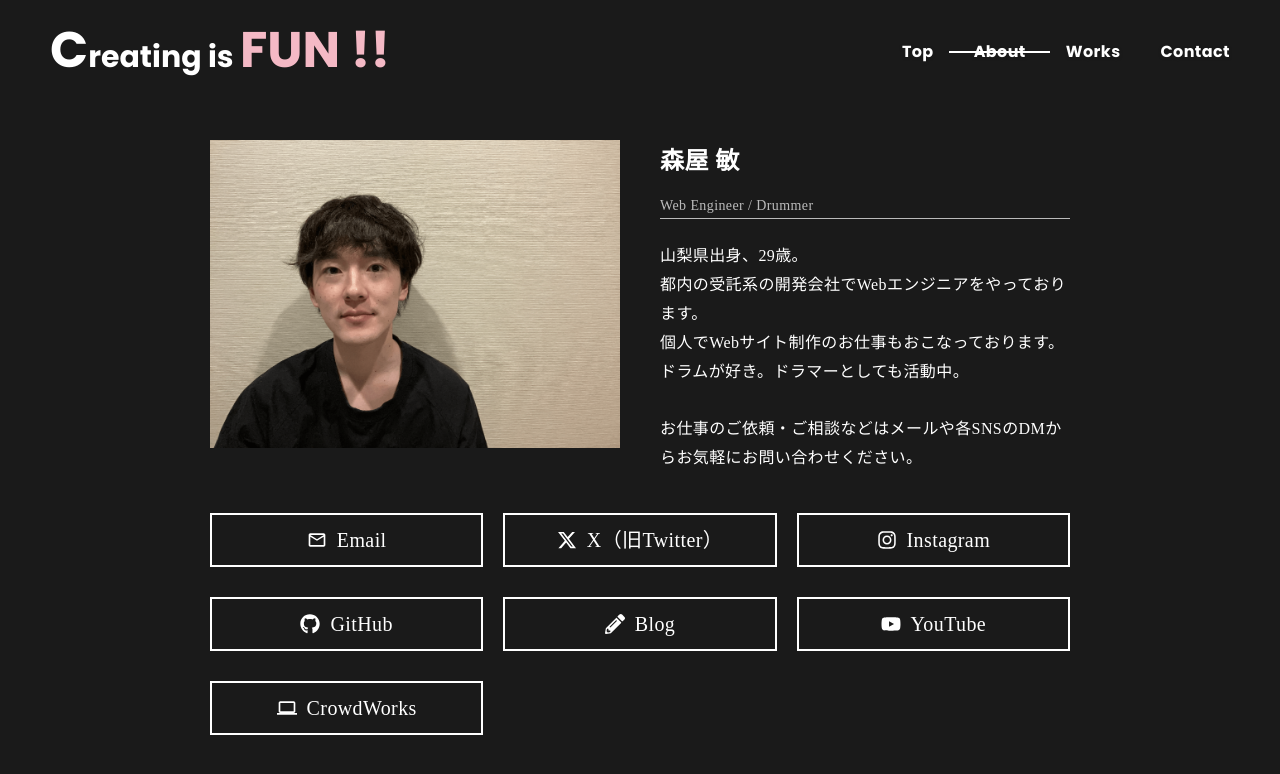
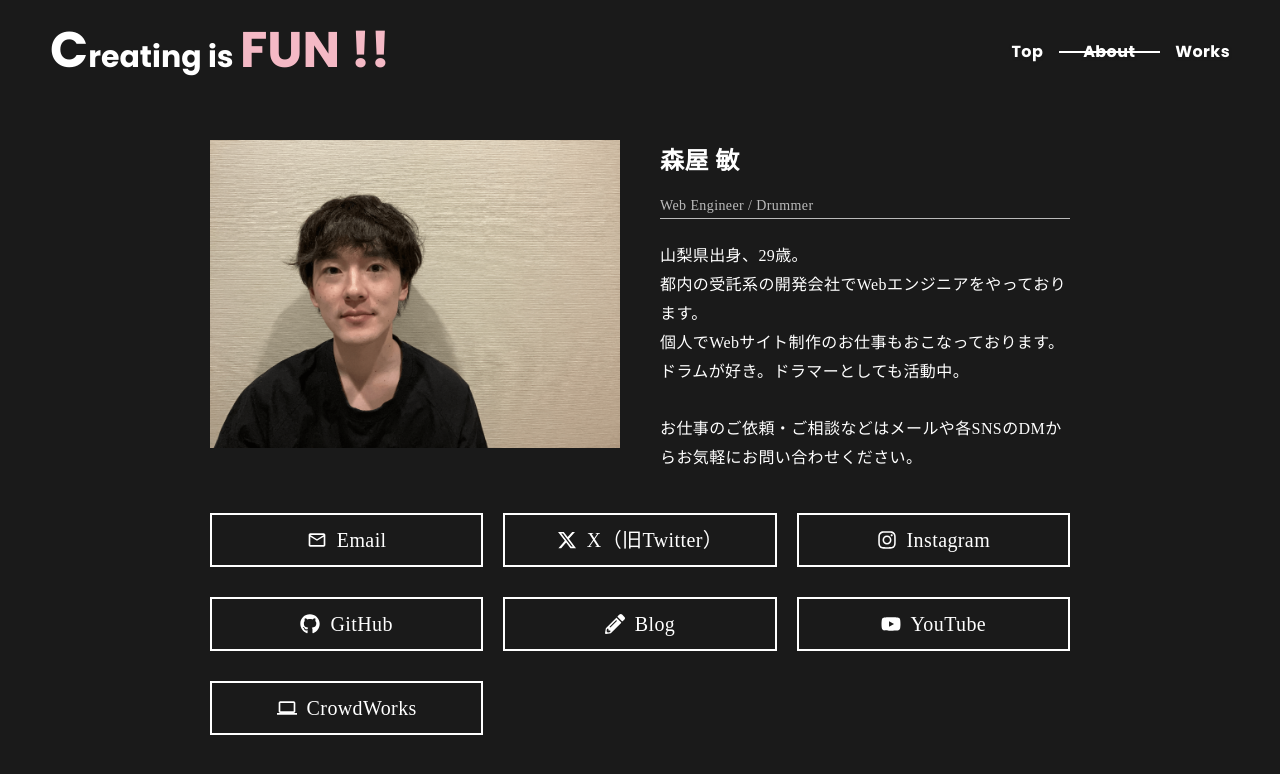
Before and after one commit to Satoshi-Moriya/my-portfolio-site, a Next.js app: page /about in a window 1280 px wide. Shown: the top 774 px of the page. Built offline with nearby package versions, Linux system fonts and the light colour scheme.

Commit message:
contactページは一旦なし

```diff
--- a/src/components/NavLinks.tsx
+++ b/src/components/NavLinks.tsx
@@ -8,7 +8,6 @@ const links = [
   { name: "Top", href: "/", },
   { name: "About", href: "/about", },
   { name: "Works", href: "/works", },
-  { name: "Contact", href: "/contact", },
 ];
 
 export default function NavLinks() {
```
